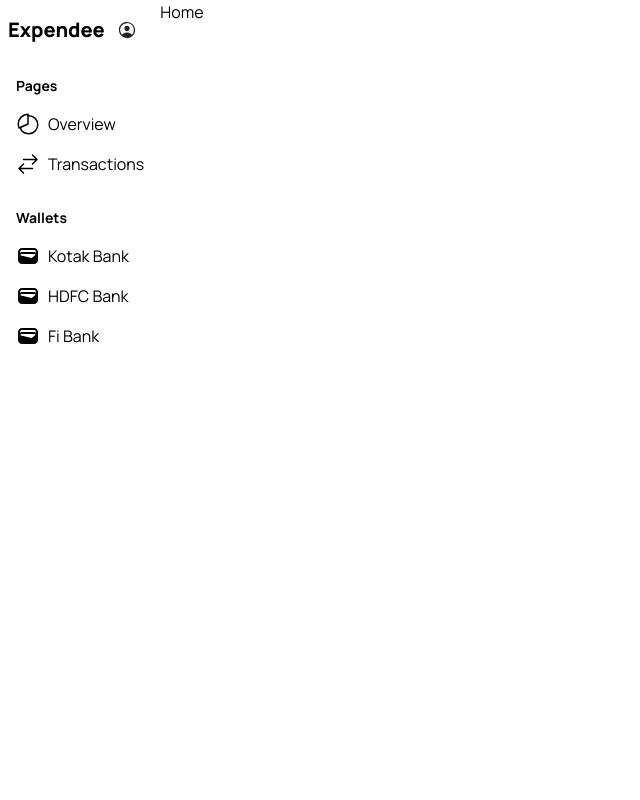
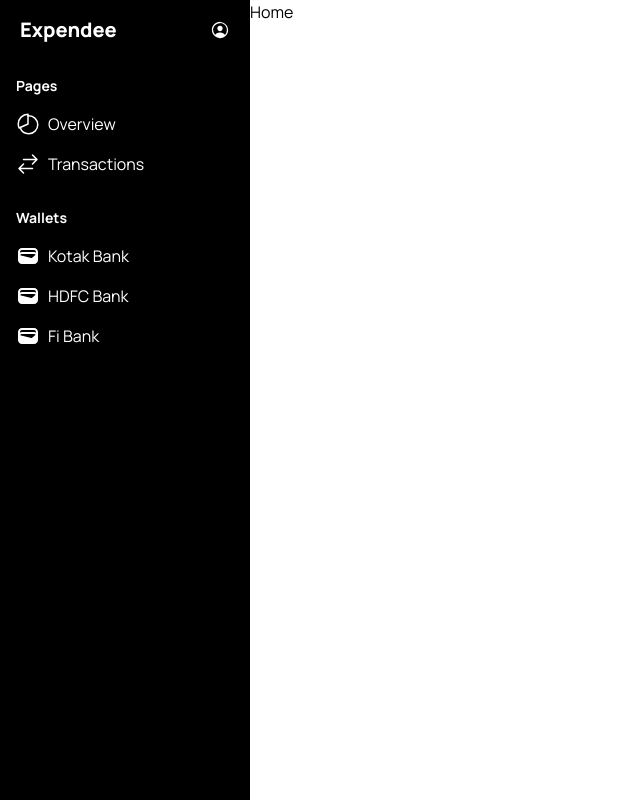
Before and after one commit to FlamingArch/expendee, a Next.js app: page / in a window 1280 px wide. Shown: the whole page, without its empty margins (0-640 px from the left). Built offline with nearby package versions, Linux system fonts and the light colour scheme; a web font is replaced by a local one.

Commit message:
Black Background and Account button in Sidebar

```diff
--- a/app/layout.tsx
+++ b/app/layout.tsx
@@ -45,10 +45,14 @@ const wallets = [
 function ToolbarSidebar() {
   return (
     <Toolbar>
-      <p className="font-family-[family-name:var(--font-branding)] font-black text-xl">
+      <p className="font-family-[family-name:var(--font-branding)] font-black text-xl pl-3 flex-grow">
         Expendee
       </p>
-      <Button icon={IoPersonCircleOutline} />
+      <Button
+        icon={IoPersonCircleOutline}
+        className="hover:bg-white/10"
+        iconClassName="text-white"
+      />
     </Toolbar>
   );
 }
@@ -58,7 +62,10 @@ export default function RootLayout(props: RootLayoutProps) {
   return (
     <html lang="en">
       <body className={`flex w-screen h-screen overflow-hidden ${fontStyles}`}>
-        <Page toolbar={<ToolbarSidebar />}>
+        <Page
+          className="bg-black text-white w-[250px]"
+          toolbar={<ToolbarSidebar />}
+        >
           <Section heading="Pages">
             {tabs.map((item) => (
               <Tab
```
